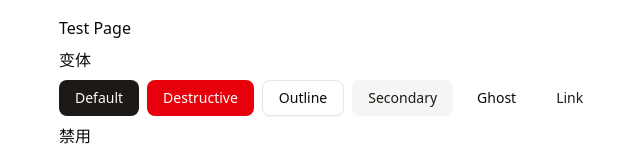
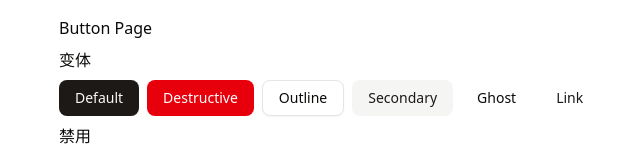
Before and after one commit to lur913/nextjs-base, a Next.js app: page /button in a window 1280 px wide. Shown: the top 154 px of the page, without its empty margins (85-725 px from the left). Built offline with nearby package versions, Linux system fonts and the light colour scheme.

Commit message:
fix button page

```diff
--- a/src/app/button/page.tsx
+++ b/src/app/button/page.tsx
@@ -5,7 +5,7 @@ import { ArrowUpIcon } from "lucide-react"
 export default function TestPage() {
   return (
     <div>
-      <h1>Test Page</h1>
+      <h1>Button Page</h1>
       <div className="space-x-2">
         <div className="py-2">变体</div>
         <Button>Default</Button>
```
